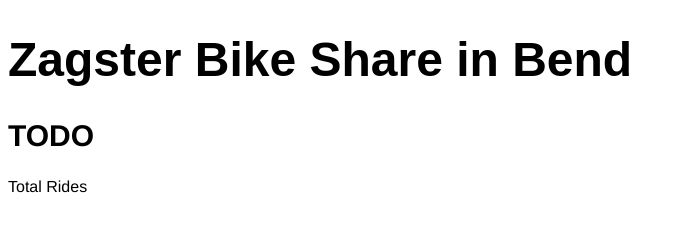
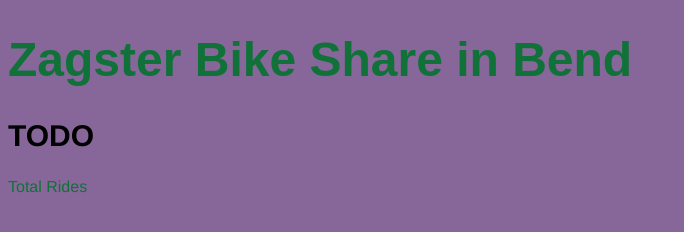
Before and after one commit to haileehemenway/zagster-client, a plain HTML site: page index.html in a window 1280 px wide. Shown: the whole page, without its empty margins (0-684 px from the left). Drawn offline with nearby package versions, Linux system fonts and the light colour scheme.

Commit message:
color change

```diff
--- a/main.css
+++ b/main.css
@@ -1,10 +1,10 @@
 body{
     font-family: 'Franklin Gothic Medium', 'Arial Narrow', Arial, sans-serif;
-    background-color: 876699;
+    background-color: #876699;
 }
 h1{
     font-family: Arial, Helvetica, sans-serif;
-    color:107239;
+    color: #107239;
     font-size: 48px;
 }
 h2{
@@ -12,6 +12,6 @@ h2{
     font-size: 30px;
 }
 p{
-    color:107239;
+    color:#107239;
     font-size: 16px;
 }
```
